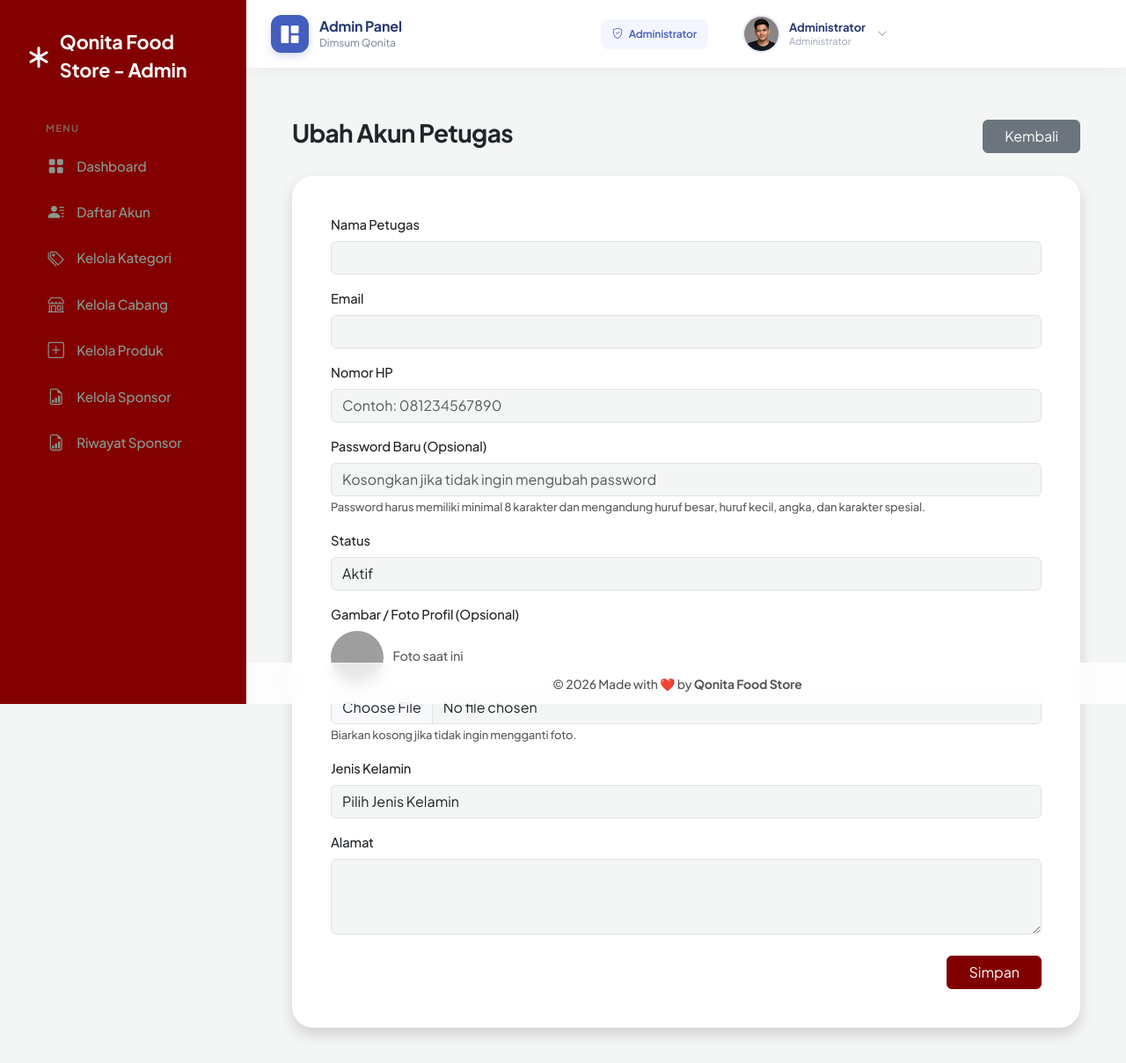
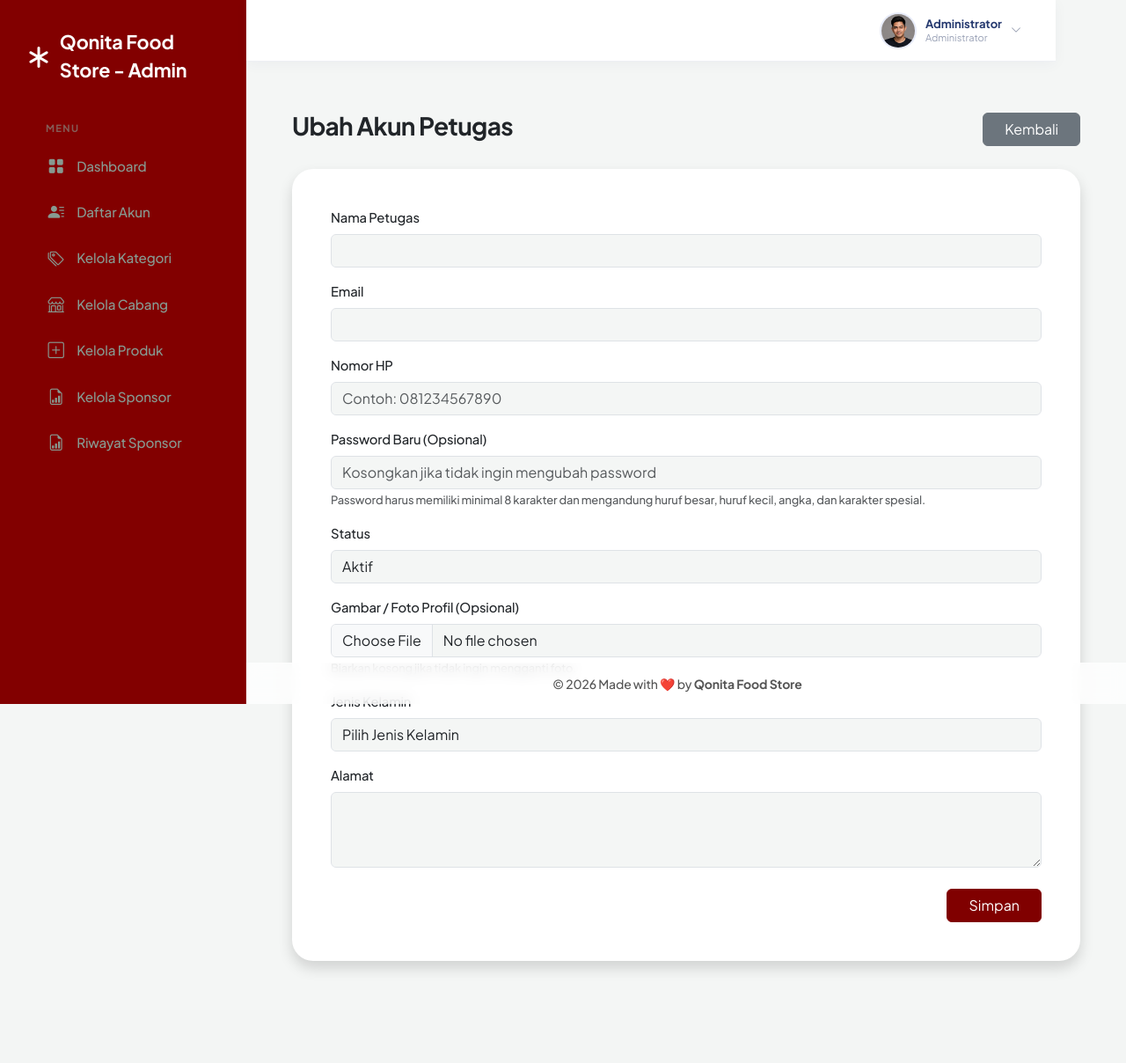
Before and after one commit to nndlizz/Dimsum-Qonita, a Laravel app: template resources/views/admin/edittambahakun.blade.php in a window 1280 px wide. Shown: the top 1208 px of the page at 88% size. After the commit the page ends 1103 px from the top, so only its background shows below. Run offline with Laravel 12, Linux system fonts and the light colour scheme; the template is opened without the code that fills it, so the values that code supplies are empty; some libraries are stand-ins or nearby versions; grey boxes are pictures that could not be loaded.

Commit message:
fixed navbar admin, merapikan home pelanggan

```diff
--- a/public/template_admin/assets/css/main.css
+++ b/public/template_admin/assets/css/main.css
@@ -453,6 +453,7 @@ body.sidebar-minimized .sidebar-profile {
 /* ---------------------------------------------------------------------
    6. Custom Header / Navbar Component
 --------------------------------------------------------------------- */
+
 .navbar-custom {
     position: sticky;
     top: 0;
@@ -460,14 +461,18 @@ body.sidebar-minimized .sidebar-profile {
     background-color: rgba(244, 246, 245, 0.85);
     backdrop-filter: blur(12px);
     -webkit-backdrop-filter: blur(12px);
+
     margin-top: -2rem;
     margin-left: -2.5rem;
     margin-right: -2.5rem;
     padding: 1.25rem 2.5rem;
+
     border-bottom: 1px solid rgba(0, 0, 0, 0.05);
-    display: grid !important;
-    grid-template-columns: 1fr 480px 1fr !important;
-    align-items: center;
+
+    display: flex !important;
+    justify-content: flex-end !important;
+    align-items: center;
+
     margin-bottom: 2rem;
     gap: 1.5rem;
 }
--- a/resources/views/admin/layout.blade.php
+++ b/resources/views/admin/layout.blade.php
@@ -1,3 +1,4 @@
+
 <!doctype html>
 <html lang="id">
 <head>
@@ -44,50 +45,45 @@
 
     </div>
 
-    <!-- Bootstrap JS -->
+    <!-- Bootstrap JS: CUKUP SATU KALI -->
     <script src="{{ asset('template_admin/assets/libs/bootstrap/js/bootstrap.bundle.min.js') }}"></script>
 
-    <!-- Bootstrap JS -->
-    <script src="{{ asset('template_admin/assets/libs/bootstrap/js/bootstrap.bundle.min.js') }}"></script>
-    <!-- SweetAlert2 -->
+    <!-- SweetAlert2: CUKUP SATU KALI -->
     <script src="https://cdn.jsdelivr.net/npm/sweetalert2@11"></script>
 
-    <!-- ApexCharts JS -->
+    <!-- ApexCharts -->
     <script src="{{ asset('template_admin/assets/libs/apexcharts/apexcharts.min.js') }}"></script>
 
-    <!-- Flatpickr JS -->
+    <!-- Flatpickr -->
     <script src="{{ asset('template_admin/assets/libs/flatpickr/flatpickr.min.js') }}"></script>
 
     <!-- Dashboard JS -->
     <script src="{{ asset('template_admin/assets/js/dashboard.js') }}"></script>
 
-
+    <!-- Sidebar Toggle -->
     <script>
         document.addEventListener('DOMContentLoaded', function () {
+
             const sidebar = document.getElementById('sidebar');
             const desktopToggle = document.getElementById('desktop-sidebar-toggle');
             const mobileToggle = document.getElementById('sidebar-toggle');
 
-    if (!sidebar) return;
-
-    // Toggle sidebar desktop
             if (desktopToggle) {
                 desktopToggle.addEventListener('click', function () {
                     document.body.classList.toggle('sidebar-collapsed');
                 });
             }
 
-    // Toggle sidebar mobile
             if (mobileToggle) {
                 mobileToggle.addEventListener('click', function () {
                     document.body.classList.toggle('sidebar-mobile-open');
                 });
             }
+
         });
     </script>
 
     @stack('scripts')
-<script src="https://cdn.jsdelivr.net/npm/sweetalert2@11"></script>
     @yield('scripts')
 
 </body>
--- a/resources/views/admin/navbar.blade.php
+++ b/resources/views/admin/navbar.blade.php
@@ -1,18 +1,6 @@
 
 <header class="navbar-custom navbar-modern">
 
-    {{-- KIRI: BRAND / TITLE --}}
-    <div class="navbar-brand-admin">
-        <div class="brand-icon">
-            <i class="bi bi-grid-1x2-fill"></i>
-        </div>
-        <div class="brand-text">
-            <span class="brand-title">Admin Panel</span>
-            <small>Dimsum Qonita</small>
-        </div>
-    </div>
-
-    {{-- KANAN: PROFILE --}}
     @php
         $adminNavbar = null;
 
@@ -22,37 +10,30 @@
                 ->first();
         }
 
-        $namaAdmin = $adminNavbar->nama_admin
+        $namaNavbar = $adminNavbar->nama_admin
             ?? session('admin_name', 'Administrator');
 
-        $fotoAdmin = $adminNavbar && $adminNavbar->gambar
+        $fotoNavbar = ($adminNavbar && !empty($adminNavbar->gambar))
             ? asset('storage/' . $adminNavbar->gambar)
             : asset('template_admin/assets/images/avatar.png');
     @endphp
 
-    <div class="navbar-actions right d-flex align-items-center">
+    {{-- SESSION ADMIN DI KANAN --}}
+    <div class="dropdown navbar-admin-dropdown">
 
-        {{-- LABEL ADMIN --}}
-        <div class="admin-role me-3 d-none d-sm-flex">
-            <i class="bi bi-shield-check"></i>
-            <span>Administrator</span>
-        </div>
+        <button class="navbar-profile-btn"
+                type="button"
+                id="profile-dropdown"
+                data-bs-toggle="dropdown"
+                data-bs-auto-close="true"
+                aria-expanded="false">
 
-        {{-- PROFILE DROPDOWN --}}
-        <div class="dropdown">
-            <button
-                class="navbar-profile-btn"
-                type="button"
-                data-bs-toggle="dropdown"
-                aria-expanded="false"
-                id="profile-dropdown"
-            >
-                <img src="{{ $fotoAdmin }}"
+            <img src="{{ $fotoNavbar }}"
                  alt="Foto Profil Admin"
                  class="navbar-profile-img">
 
             <div class="profile-info d-none d-md-flex">
-                    <span class="profile-name">{{ $namaAdmin }}</span>
+                <span class="profile-name">{{ $namaNavbar }}</span>
                 <small>Administrator</small>
             </div>
 
@@ -61,16 +42,12 @@
 
         <ul class="dropdown-menu dropdown-menu-end dropdown-menu-profile">
 
-                {{-- HEADER PROFILE --}}
             <li class="profile-dropdown-header">
-                    <img src="{{ $fotoAdmin }}" alt="Foto Admin">
+                <img src="{{ $fotoNavbar }}" alt="Foto Admin">
 
                 <div>
-                        <strong>{{ $namaAdmin }}</strong>
+                    <strong>{{ $namaNavbar }}</strong>
                     <small>Administrator</small>
-                        <span class="profile-status">
-                            <span></span> Aktif
-                        </span>
                 </div>
             </li>
 
@@ -82,7 +59,6 @@
                    href="{{ route('admin.profil') }}">
                     <i class="bi bi-person-circle"></i>
                     <span>Profil Saya</span>
-                        <i class="bi bi-chevron-right ms-auto item-arrow"></i>
                 </a>
             </li>
 
@@ -101,76 +77,42 @@
                     </button>
                 </form>
             </li>
+
         </ul>
-        </div>
     </div>
 </header>
 
 <style>
+
 /* NAVBAR */
 .navbar-modern {
     background: #fff;
-        min-height: 78px;
+    min-height: 70px;
+    width: 100%;
+    box-sizing: border-box;
     padding: 0 28px;
+
     display: flex;
-        justify-content: space-between;
     align-items: center;
+    justify-content: flex-end;
+
     border-bottom: 1px solid #eef0f4;
-        box-shadow: 0 3px 15px rgba(30, 35, 90, .04);
+    box-shadow: 0 3px 15px rgba(30,35,90,.04);
+
     position: relative;
-        z-index: 100;
+    z-index: 1050;
+    overflow: visible !important;
 }
 
-    /* BRAND */
-    .navbar-brand-admin {
-        display: flex;
-        align-items: center;
-        gap: 12px;
+/* SESSION ADMIN */
+.navbar-admin-dropdown {
+    margin-left: auto !important;
+    position: relative;
+    z-index: 1060;
+    flex-shrink: 0;
 }
 
-    .brand-icon {
-        width: 43px;
-        height: 43px;
-        border-radius: 12px;
-        background: #435ebe;
-        color: white;
-        display: flex;
-        align-items: center;
-        justify-content: center;
-        font-size: 20px;
-        box-shadow: 0 4px 10px rgba(67, 94, 190, .2);
-    }
-
-    .brand-text {
-        display: flex;
-        flex-direction: column;
-        line-height: 1.3;
-    }
-
-    .brand-title {
-        font-size: 16px;
-        font-weight: 700;
-        color: #25396f;
-    }
-
-    .brand-text small {
-        color: #8a92a6;
-        font-size: 12px;
-    }
-
-    /* ADMIN ROLE */
-    .admin-role {
-        align-items: center;
-        gap: 7px;
-        padding: 8px 13px;
-        background: #f4f6ff;
-        color: #435ebe;
-        border-radius: 8px;
-        font-size: 12px;
-        font-weight: 600;
-    }
-
-    /* PROFILE BUTTON */
+/* BUTTON PROFILE */
 .navbar-profile-btn {
     display: flex;
     align-items: center;
@@ -189,17 +132,19 @@
 }
 
 .navbar-profile-img {
-        width: 43px;
-        height: 43px;
+    width: 42px;
+    height: 42px;
     object-fit: cover;
     border-radius: 50%;
     border: 2px solid #e8ecfa;
 }
 
 .profile-info {
+    display: flex;
     flex-direction: column;
     align-items: flex-start;
     line-height: 1.3;
+    text-align: left;
 }
 
 .profile-name {
@@ -216,29 +161,30 @@
 .profile-caret {
     font-size: 12px;
     color: #8a92a6;
-        margin-left: 3px;
 }
 
 /* DROPDOWN */
 .dropdown-menu-profile {
-        width: 255px;
+    width: 240px;
     padding: 10px;
-        margin-top: 12px !important;
+    margin-top: 10px !important;
     border: 1px solid #edf0f5;
     border-radius: 14px;
-        box-shadow: 0 12px 35px rgba(30, 35, 90, .12);
+    box-shadow: 0 12px 35px rgba(30,35,90,.12);
+    z-index: 1070;
 }
 
+/* HEADER DROPDOWN */
 .profile-dropdown-header {
     display: flex;
     align-items: center;
     gap: 12px;
-        padding: 12px 8px;
+    padding: 10px 8px;
 }
 
 .profile-dropdown-header img {
-        width: 48px;
-        height: 48px;
+    width: 46px;
+    height: 46px;
     border-radius: 50%;
     object-fit: cover;
     border: 2px solid #e8ecfa;
@@ -351,8 +273,7 @@
             cancelButtonColor: '#6c757d',
             confirmButtonText: 'Ya, logout',
             cancelButtonText: 'Batal',
-            reverseButtons: true,
-            borderRadius: '14px'
+            reverseButtons: true
         }).then((result) => {
             if (result.isConfirmed) {
                 document.getElementById('logout-form').submit();
--- a/routes/web.php
+++ b/routes/web.php
@@ -1,7 +1,9 @@
+
 <?php
 
 use Illuminate\Support\Facades\Route;
 use Illuminate\Support\Facades\DB;
+
 use App\Http\Controllers\AjukanSponsorController;
 use App\Http\Controllers\AdminAuthController;
 use App\Http\Controllers\AdminController;
@@ -10,222 +12,123 @@ use App\Http\Controllers\Admin\ProdukController;
 use App\Http\Controllers\Admin\KategoriController;
 use App\Http\Controllers\Admin\CabangController;
 use App\Http\Controllers\Pelanggan\PelangganAuthController;
+use App\Http\Controllers\NotifikasiController;
+
+use App\Http\Middleware\AdminAuth;
 use App\Http\Middleware\PelangganAuth;
 
+/*
+|--------------------------------------------------------------------------
+| LANDING PAGE
+|--------------------------------------------------------------------------
+*/
 
-Route::get('/admin/produk', [ProdukController::class, 'index'])
-    ->name('admin.produk.index');
+Route::get('/', function () {
+    $cabangs = DB::table('cabangs')->get();
 
-Route::get('/admin/produk/tambah', [ProdukController::class, 'create'])
-    ->name('admin.produk.create');
-
-Route::post('/admin/produk/simpan', [ProdukController::class, 'store'])
-    ->name('admin.produk.store');
-
-Route::get('/admin/produk/{id_produk}/edit', [ProdukController::class, 'edit'])
-    ->name('admin.produk.edit');
-
-Route::put('/admin/produk/{id_produk}', [ProdukController::class, 'update'])
-    ->name('admin.produk.update');
-
-Route::delete('/admin/produk/{id_produk}', [ProdukController::class, 'destroy'])
-    ->name('admin.produk.destroy');
-
-// Kelola Kategori
-Route::get('/admin/kategori', [KategoriController::class, 'index'])
-    ->name('admin.kategori.index');
-
-Route::get('/admin/kategori/tambah', [KategoriController::class, 'create'])
-    ->name('admin.kategori.create');
-
-Route::post('/admin/kategori/simpan', [KategoriController::class, 'store'])
-    ->name('admin.kategori.store');
-
-Route::get('/admin/kategori/{id_kategori}/edit', [KategoriController::class, 'edit'])
-    ->name('admin.kategori.edit');
-
-Route::put('/admin/kategori/{id_kategori}', [KategoriController::class, 'update'])
-    ->name('admin.kategori.update');
-
-Route::delete('/admin/kategori/{id_kategori}', [KategoriController::class, 'destroy'])
-    ->name('admin.kategori.destroy');
-use App\Http\Middleware\AdminAuth;
-
-// Halaman utama
-// Route::get('/', function () {
-//     return redirect()->route('admin.dashboard');
-// });
-Route::get('/', function () {
-    return view('pelanggan.layout.landing_page');
+    return view('pelanggan.layout.landing_page', compact('cabangs'));
 })->name('home');
 
 
-Route::get('/admin/cabang', [CabangController::class, 'index'])
-    ->name('admin.cabang.index');
+/*
+|--------------------------------------------------------------------------
+| LOGIN & REGISTER
+|--------------------------------------------------------------------------
+*/
 
-Route::get('/admin/cabang/tambah', [CabangController::class, 'create'])
-    ->name('admin.cabang.create');
-
-Route::post('/admin/cabang/simpan', [CabangController::class, 'store'])
-    ->name('admin.cabang.store');
-
-Route::get('/admin/cabang/{id_cabang}/edit', [CabangController::class, 'edit'])
-    ->name('admin.cabang.edit');
-
-Route::put('/admin/cabang/{id_cabang}', [CabangController::class, 'update'])
-    ->name('admin.cabang.update');
-
-Route::delete('/admin/cabang/{id_cabang}', [CabangController::class, 'destroy'])
-    ->name('admin.cabang.destroy');
-
-
-// Route Login Satu Pintu (Memakai view dan controller admin yang sudah ada)
 Route::get('/login', [AdminAuthController::class, 'showLogin'])
     ->name('login');
+
 Route::post('/login', [AdminAuthController::class, 'login'])
     ->name('login.proses');
+
 Route::post('/logout', [AdminAuthController::class, 'logout'])
     ->name('logout');
 
-// Route Register Khusus Pelanggan
 Route::get('/register', [PelangganAuthController::class, 'showRegister'])
     ->name('register');
+
 Route::post('/register', [PelangganAuthController::class, 'register'])
     ->name('pelanggan.register.proses');
 
-// (KHUSUS PELANGGAN)
+
+/*
+|--------------------------------------------------------------------------
+| ROUTE PELANGGAN
+|--------------------------------------------------------------------------
+*/
+
 Route::middleware(PelangganAuth::class)->group(function () {
 
-    // Halaman Ajukan Sponsor
-    Route::get('/pelanggan/ajukan-sponsor', [AjukanSponsorController::class, 'create'])
-        ->name('pelanggan.sponsor.create');
+    Route::get('/pelanggan/ajukan-sponsor', [
+        AjukanSponsorController::class,
+        'create'
+    ])->name('pelanggan.sponsor.create');
 
-    Route::post('/pelanggan/ajukan-sponsor', [AjukanSponsorController::class, 'store'])
-        ->name('pelanggan.sponsor.store');
+    Route::post('/pelanggan/ajukan-sponsor', [
+        AjukanSponsorController::class,
+        'store'
+    ])->name('pelanggan.sponsor.store');
 
-    // 2. Riwayat Sponsor (Cek status sponsor diproses/belum)
-    // Route::get('/pelanggan/riwayat-sponsor', [AjukanSponsorController::class, 'riwayat'])->name('pelanggan.riwayat');
+    Route::get('/notifikasi', [
+        NotifikasiController::class,
+        'index'
+    ])->name('pelanggan.notifikasi');
 
-    // 3. Notifikasi Pelanggan
-    // Route::get('/pelanggan/notifikasi', [NotifikasiController::class, 'index'])->name('pelanggan.notifikasi');
-
-    // 4. Profil Pelanggan
-    // Route::get('/pelanggan/profil', [PelangganProfileController::class, 'index'])->name('pelanggan.profil');
 });
 
-// Dashboard Admin
-Route::get('/admin', function () {
-    if (!session()->has('admin_id')) {
-        return redirect()->route('admin.login');
-    }
-    return view('admin.dashboard');
-})->name('admin.dashboard');
 
-// Profil Admin
-Route::get('/admin/profil', [AdminProfileController::class, 'index'])
-    ->name('admin.profil');
+/*
+|--------------------------------------------------------------------------
+| ROUTE ADMIN (WAJIB LOGIN)
+|--------------------------------------------------------------------------
+*/
 
-Route::get('/admin/profil/edit', [AdminProfileController::class, 'edit'])
-    ->name('admin.profil.edit');
-
-Route::put('/admin/profil', [AdminProfileController::class, 'update'])
-    ->name('admin.profil.update');
-
-// Kelola Sponsor
-Route::get(
-    '/admin/kelolasponsor',
-    [AjukanSponsorController::class, 'halamanKelolaSponsor']
-)->name('admin.kelolasponsor');
-
-Route::put(
-    '/admin/kelolasponsor/{id}/status',
-    [AjukanSponsorController::class, 'updateStatus']
-)->name('admin.kelolasponsor.status');
-
-
-// Tambah Akun Petugas
-Route::prefix('admin/akun')->name('admin.akun.')->group(function () {
-    Route::get('/', [AdminController::class, 'index'])->name('index');
-    Route::get('/tambah', [AdminController::class, 'create'])->name('tambah');
-    Route::post('/simpan', [AdminController::class, 'store'])->name('simpan');
-    Route::get('/edit/{id}', [AdminController::class, 'edit'])->name('edit');
-    Route::put('/update/{id}', [AdminController::class, 'update'])->name('update');
-    Route::delete('/hapus/{id}', [AdminController::class, 'destroy'])->name('hapus');
-    });
-
-// Halaman Tabel
-Route::get('/admin/tables', function () {
-    return view('admin.tables');
-})->name('admin.tables');
-
-// Semua halaman admin wajib login
 Route::middleware(AdminAuth::class)->group(function () {
 
-    // Dashboard Admin
+    // Dashboard
     Route::get('/admin', function () {
         return view('admin.dashboard', [
             'jumlahCabang' => DB::table('cabangs')->count(),
             'jumlahProduk' => DB::table('produk')->count(),
             'jumlahKategori' => DB::table('kategoris')->count(),
+            'totalAdmin' => DB::table('admin')->count(),
         ]);
     })->name('admin.dashboard');
 
+
     // Kelola Produk
-    Route::get('/admin/produk', [ProdukController::class, 'index'])
-        ->name('admin.produk.index');
+    Route::prefix('admin/produk')->name('admin.produk.')->group(function () {
+        Route::get('/', [ProdukController::class, 'index'])->name('index');
+        Route::get('/tambah', [ProdukController::class, 'create'])->name('create');
+        Route::post('/simpan', [ProdukController::class, 'store'])->name('store');
+        Route::get('/{id_produk}/edit', [ProdukController::class, 'edit'])->name('edit');
+        Route::put('/{id_produk}', [ProdukController::class, 'update'])->name('update');
+        Route::delete('/{id_produk}', [ProdukController::class, 'destroy'])->name('destroy');
+    });
 
-    Route::get('/admin/produk/tambah', [ProdukController::class, 'create'])
-        ->name('admin.produk.create');
-
-    Route::post('/admin/produk/simpan', [ProdukController::class, 'store'])
-        ->name('admin.produk.store');
-
-    Route::get('/admin/produk/{id_produk}/edit', [ProdukController::class, 'edit'])
-        ->name('admin.produk.edit');
-
-    Route::put('/admin/produk/{id_produk}', [ProdukController::class, 'update'])
-        ->name('admin.produk.update');
-
-    Route::delete('/admin/produk/{id_produk}', [ProdukController::class, 'destroy'])
-        ->name('admin.produk.destroy');
 
     // Kelola Kategori
-    Route::get('/admin/kategori', [KategoriController::class, 'index'])
-        ->name('admin.kategori.index');
+    Route::prefix('admin/kategori')->name('admin.kategori.')->group(function () {
+        Route::get('/', [KategoriController::class, 'index'])->name('index');
+        Route::get('/tambah', [KategoriController::class, 'create'])->name('create');
+        Route::post('/simpan', [KategoriController::class, 'store'])->name('store');
+        Route::get('/{id_kategori}/edit', [KategoriController::class, 'edit'])->name('edit');
+        Route::put('/{id_kategori}', [KategoriController::class, 'update'])->name('update');
+        Route::delete('/{id_kategori}', [KategoriController::class, 'destroy'])->name('destroy');
+    });
 
-    Route::get('/admin/kategori/tambah', [KategoriController::class, 'create'])
-        ->name('admin.kategori.create');
-
-    Route::post('/admin/kategori/simpan', [KategoriController::class, 'store'])
-        ->name('admin.kategori.store');
-
-    Route::get('/admin/kategori/{id_kategori}/edit', [KategoriController::class, 'edit'])
-        ->name('admin.kategori.edit');
-
-    Route::put('/admin/kategori/{id_kategori}', [KategoriController::class, 'update'])
-        ->name('admin.kategori.update');
-
-    Route::delete('/admin/kategori/{id_kategori}', [KategoriController::class, 'destroy'])
-        ->name('admin.kategori.destroy');
 
     // Kelola Cabang
-    Route::get('/admin/cabang', [CabangController::class, 'index'])
-        ->name('admin.cabang.index');
+    Route::prefix('admin/cabang')->name('admin.cabang.')->group(function () {
+        Route::get('/', [CabangController::class, 'index'])->name('index');
+        Route::get('/tambah', [CabangController::class, 'create'])->name('create');
+        Route::post('/simpan', [CabangController::class, 'store'])->name('store');
+        Route::get('/{id_cabang}/edit', [CabangController::class, 'edit'])->name('edit');
+        Route::put('/{id_cabang}', [CabangController::class, 'update'])->name('update');
+        Route::delete('/{id_cabang}', [CabangController::class, 'destroy'])->name('destroy');
+    });
 
-    Route::get('/admin/cabang/tambah', [CabangController::class, 'create'])
-        ->name('admin.cabang.create');
-
-    Route::post('/admin/cabang/simpan', [CabangController::class, 'store'])
-        ->name('admin.cabang.store');
-
-    Route::get('/admin/cabang/{id_cabang}/edit', [CabangController::class, 'edit'])
-        ->name('admin.cabang.edit');
-
-    Route::put('/admin/cabang/{id_cabang}', [CabangController::class, 'update'])
-        ->name('admin.cabang.update');
-
-    Route::delete('/admin/cabang/{id_cabang}', [CabangController::class, 'destroy'])
-        ->name('admin.cabang.destroy');
 
     // Profil Admin
     Route::get('/admin/profil', [AdminProfileController::class, 'index'])
@@ -236,6 +139,7 @@ Route::middleware(AdminAuth::class)->group(function () {
 
     Route::put('/admin/profil', [AdminProfileController::class, 'update'])
         ->name('admin.profil.update');
+
 
     // Kelola Sponsor
     Route::get('/admin/kelolasponsor', [
@@ -248,11 +152,13 @@ Route::middleware(AdminAuth::class)->group(function () {
         'updateStatus'
     ])->name('admin.kelolasponsor.status');
 
+
     // Riwayat Sponsor
     Route::get('/admin/riwayat_sponsor', [
         AjukanSponsorController::class,
         'halamanRiwayatSponsor'
     ])->name('admin.riwayat_sponsor');
+
 
     // Kelola Akun Petugas
     Route::prefix('admin/akun')->name('admin.akun.')->group(function () {
@@ -264,21 +170,16 @@ Route::middleware(AdminAuth::class)->group(function () {
         Route::delete('/hapus/{id}', [AdminController::class, 'destroy'])->name('hapus');
     });
 
+
     // Halaman Tabel
     Route::get('/admin/tables', function () {
         return view('admin.tables');
     })->name('admin.tables');
 
-    // Halaman Kosong
+
+    // Halaman Blank
     Route::get('/admin/blankpage', function () {
         return view('admin.blankpage');
     })->name('admin.blankpage');
 
-
-
 });
-
-// Halaman Landing Pelanggan
-// Route::get('/pelanggan', function () {
-//     return view('pelanggan.layout.landing_page');
-// })->name('pelanggan.index');
```
Also changed, not shown: other parts of resources/views/admin/navbar.blade.php (+14 -37 lines), resources/views/pelanggan/layout/landing_page.blade.php (+31 -30 lines). Lines whose indentation alone changed are shown as unchanged.
